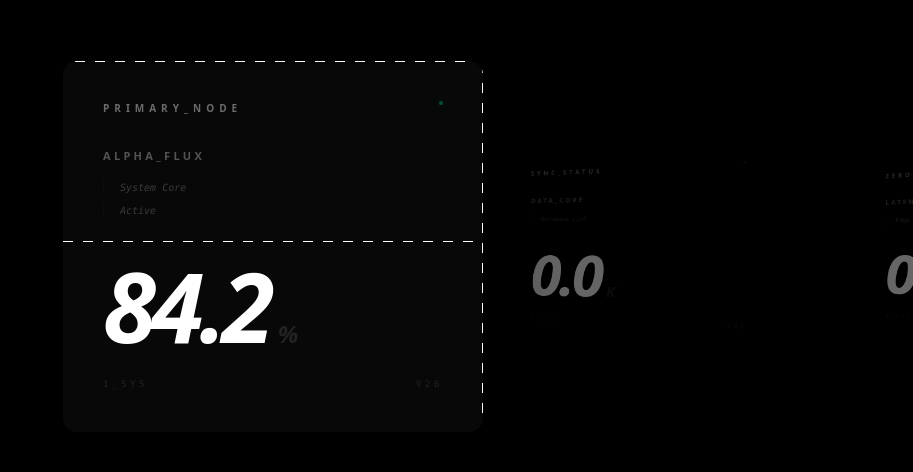
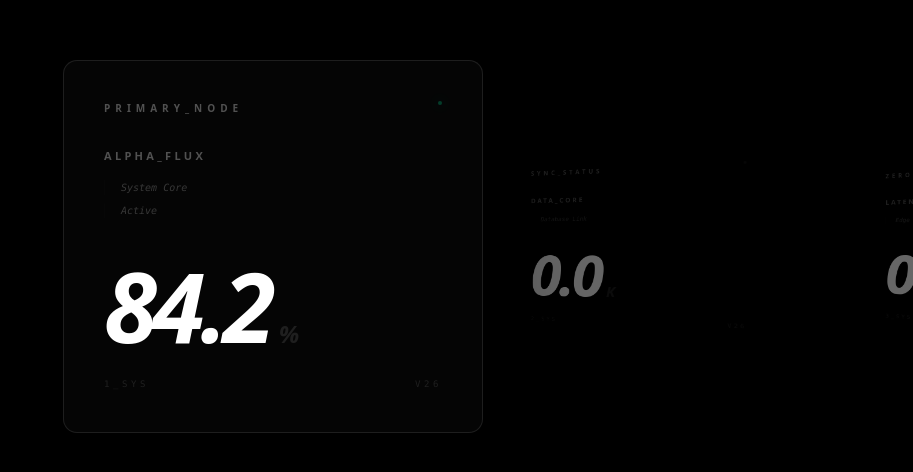
Before and after one commit to nonnzy7even7iete/nonnzytransformiumfullstackbundel, a Next.js app: page /logique-metier-serveur in a window 1280 px wide. Shown: the part 154-626 px from the top of the page, without its empty margins (367-1280 px from the left). Built offline with nearby package versions, Linux system fonts and the light colour scheme.

Commit message:
Zy Bulding workflow

```diff
--- a/src/components/frontendkit/FluxCarousel.tsx
+++ b/src/components/frontendkit/FluxCarousel.tsx
@@ -80,7 +80,6 @@ export default function FluxCarousel() {
 
   return (
     <div className="relative h-screen w-full bg-[var(--background)] overflow-hidden flex items-center justify-center font-sans">
-      {/* Interaction Layer */}
       <motion.div
         drag="x"
         dragConstraints={{ left: 0, right: 0 }}
@@ -102,7 +101,6 @@ export default function FluxCarousel() {
         </motion.div>
       </div>
 
-      {/* Pagination Minimaliste */}
       <div className="absolute bottom-10 flex gap-2">
         {DATA.map((_, i) => (
           <div
@@ -123,8 +121,6 @@ export default function FluxCarousel() {
 function Card({ item, position }: { item: any; position: number }) {
   const isActive = position === 0;
   const counterRef = useRef<HTMLHeadingElement>(null);
-
-  // Mobile spacing ultra-serré pour accentuer le chevauchement des flous
   const xOffset =
     typeof window !== "undefined" && window.innerWidth < 768
       ? window.innerWidth * 0.45
@@ -144,24 +140,6 @@ function Card({ item, position }: { item: any; position: number }) {
   }, [item.value, isActive]);
 
   return (
-    <>
-      <style>{`
-        @keyframes border-dance {
-          0% { background-position: 0px 0px, 100% 100%, 0px 100%, 100% 0px; }
-          100% { background-position: 25px 0px, 100% -25px, -25px 100%, 100% 25px; }
-        }
-        .v-blur-border {
-          background-image:
-            linear-gradient(90deg, var(--foreground) 50%, transparent 50%),
-            linear-gradient(90deg, var(--foreground) 50%, transparent 50%),
-            linear-gradient(0deg, var(--foreground) 50%, transparent 50%),
-            linear-gradient(0deg, var(--foreground) 50%, transparent 50%);
-          background-repeat: repeat-x, repeat-x, repeat-y, repeat-y;
-          background-size: 20px 1px, 20px 1px, 1px 20px, 1px 20px;
-          animation: border-dance 1s infinite linear;
-        }
-      `}</style>
-
     <motion.div
       initial={false}
       animate={{
@@ -173,32 +151,30 @@ function Card({ item, position }: { item: any; position: number }) {
       }}
       transition={{ type: "spring", stiffness: 120, damping: 25 }}
       className={cn(
-          "absolute w-[75vw] md:w-[420px] h-auto min-h-[300px] p-10 flex flex-col justify-between overflow-hidden transition-all duration-1000",
-          // On retire "border" et on ne garde que le flou
-          "backdrop-blur-[20px] md:backdrop-blur-[35px]",
+        "absolute w-[75vw] md:w-[420px] h-auto min-h-[300px] p-10 flex flex-col justify-between overflow-hidden transition-all duration-500",
+        // Zéro trait : on utilise backdrop-blur et une bordure statique ultra-fine (ou rien)
+        "backdrop-blur-[25px] md:backdrop-blur-[40px]",
         isActive
-            ? "v-blur-border shadow-[0_40px_100px_rgba(0,0,0,0.5)]"
+          ? "border border-[var(--foreground)]/10 shadow-[0_40px_100px_rgba(0,0,0,0.5)]"
           : "border-none"
       )}
       style={
         {
-            backgroundColor: isActive
-              ? "rgba(255,255,255,0.03)"
-              : "transparent",
+          backgroundColor: isActive ? "rgba(255,255,255,0.02)" : "transparent",
           borderRadius: "var(--radius-vercel, 14px)",
         } as any
       }
     >
       {/* HEADER */}
-        <div className="relative z-10 flex justify-between items-start opacity-40">
+      <div className="relative z-10 flex justify-between items-start opacity-30">
         <p className="text-[10px] font-black tracking-[0.5em] uppercase text-[var(--foreground)]">
           {item.label}
         </p>
         <div
           className={cn(
-              "h-1 w-1 rounded-full transition-all duration-1000",
+            "h-1 w-1 rounded-full",
             isActive
-                ? "bg-emerald-500 shadow-[0_0_15px_#10b981] opacity-100"
+              ? "bg-emerald-500 shadow-[0_0_15px_#10b981]"
               : "bg-[var(--foreground)] opacity-20"
           )}
         />
@@ -213,7 +189,7 @@ function Card({ item, position }: { item: any; position: number }) {
           {item.notes.map((note: string, idx: number) => (
             <p
               key={idx}
-                className="text-[10px] font-mono text-[var(--foreground)] opacity-20 italic pl-4 border-l border-[var(--foreground)]/10"
+              className="text-[10px] font-mono text-[var(--foreground)] opacity-20 italic pl-4 border-l border-[var(--foreground)]/5"
             >
               {note}
             </p>
@@ -221,7 +197,7 @@ function Card({ item, position }: { item: any; position: number }) {
         </div>
       </div>
 
-        {/* COMPTEUR */}
+      {/* COMPTEUR (Seule animation restante) */}
       <div className="relative z-10 flex items-baseline gap-2 mt-auto pt-10">
         <h2
           ref={counterRef}
@@ -240,6 +216,5 @@ function Card({ item, position }: { item: any; position: number }) {
         <span>V26</span>
       </div>
     </motion.div>
-    </>
   );
 }
```
Lines whose indentation alone changed are shown as unchanged.
